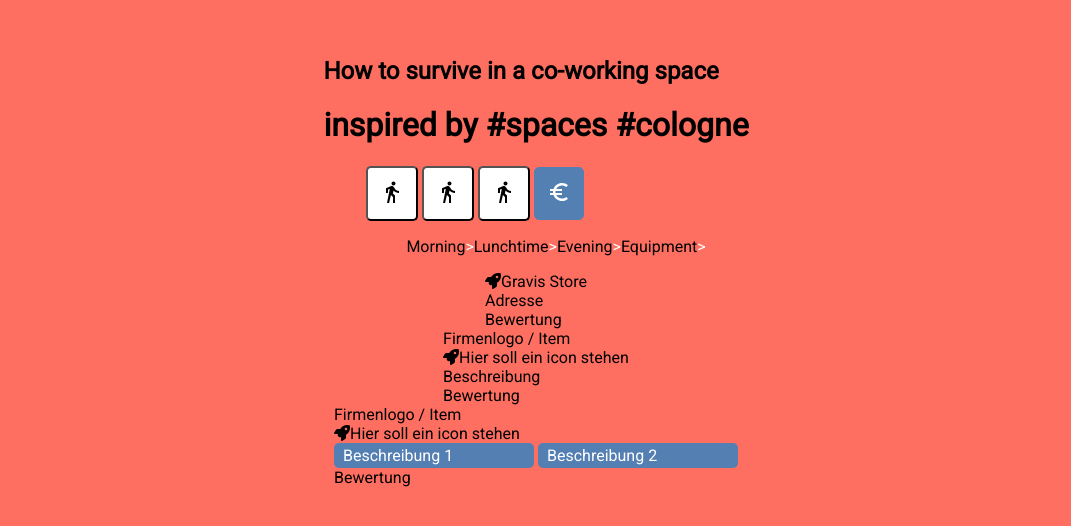
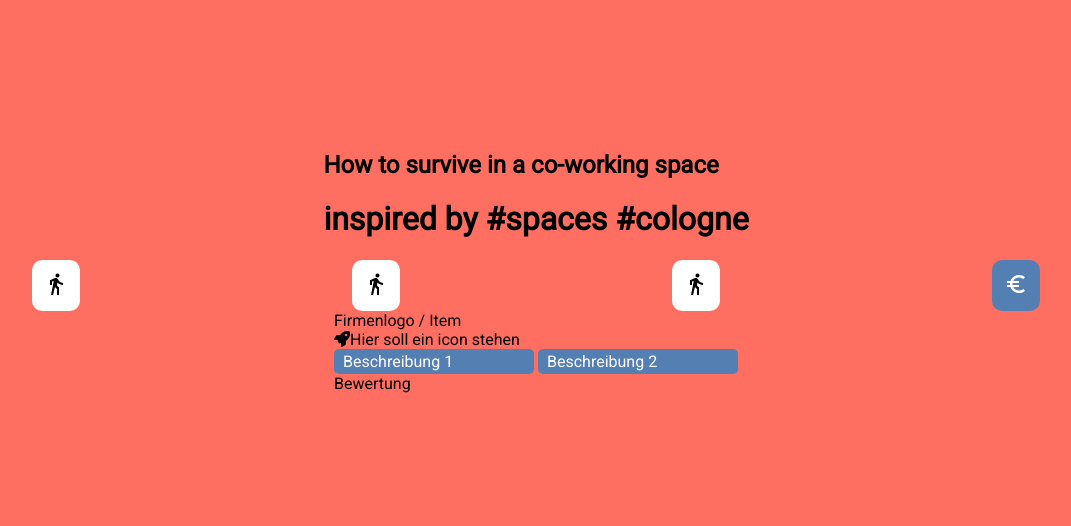
Before and after one commit to manuelwecker/around-spaces-css, a website built with Parcel: page index.html in a window 1280 px wide. Shown: the part 138-664 px from the top of the page, without its empty margins (104-1175 px from the left). Built offline with nearby package versions, Linux system fonts and the light colour scheme.

Commit message:
add html modules

```diff
--- a/css/_boxcard.scss
+++ b/css/_boxcard.scss
@@ -1,3 +1,24 @@
 .box-container {
   @include FlexCenter(column);
 }
+.boxcard {
+  border: 1 solid $third-color;
+  background-color: $third-color;
+  border-radius: 10px;
+  @include FlexCenter(row);
+  flex-wrap: wrap;
+  padding: 10px;
+  margin: 20px;
+  width: 340px;
+}
+.boxcard__left {
+  padding: 20px;
+}
+.boxcard__right {
+  padding: 20px;
+}
+.boxcard__right__title {
+  font-size: 1.2em;
+  font-weight: bold;
+  color: $third-color;
+}
--- a/css/_nav.scss
+++ b/css/_nav.scss
@@ -1,44 +1,45 @@
-nav {
-  button {
-    display: inline-block;
-    width: auto;
-    color: $primary-color;
-    padding: 12px;
-    background-color: $third-color;
-    border-radius: 5px;
-  }
-}
-
 .nav {
   @include FlexCenter(row);
-  li {
-    list-style-type: none;
-  }
-  li::after {
-    content: ">";
-    color: $third-color;
-  }
+  width: 100%;
+  justify-content: space-around;
+
+  // li {
+  //   list-style-type: none;
+  // }
+  // li::after {
+  //   content: ">";
+  //   color: $third-color;
+  // }
 }
 
 .nav__button {
+  display: inline-block;
+  width: auto;
+  color: $primary-color;
+  padding: 12px;
+  background-color: $third-color;
+  border-radius: 10px;
+  border: none;
+  outline: none;
   &__icon {
     width: 50px;
     height: 50px;
   }
   &--active {
+    fill: $third-color;
+    background-color: $primary-color;
+    border: none;
+  }
+  &:hover {
+    fill: $third-color;
+    background-color: $primary-color;
+  }
+  &:active {
+    fill: $third-color;
+    background-color: $primary-color;
   }
 }
 
-.nav-button a:hover {
-  fill: $secondary-color;
-}
-
-.nav-button--active {
-  fill: $third-color;
-  background-color: $primary-color;
-  border: 1px solid $primary-color;
-}
-
-.btn {
-  color: aqua;
-}
+// .nav__button a:hover {
+//   fill: primary-color;
+// }
--- a/index.html
+++ b/index.html
@@ -22,58 +22,53 @@
       <h2>How to survive in a co-working space</h2>
       <h1 class="color-inverted">inspired by #spaces #cologne</h1>
     </header>
-    <nav>
-      <button class="nav-button">
-        <a href="#">
+    <nav class="nav">
+      <button class="nav__button">
         <svg
           xmlns="http://www.w3.org/2000/svg"
           width="24"
           height="24"
-            viewBox="0 0 24 24"
-          >
-            <path fill="none" d="M0 0h24v24H0z" />
-            <path
-              d="M13.5 5.5c1.1 0 2-.9 2-2s-.9-2-2-2-2 .9-2 2 .9 2 2 2zM9.8 8.9L7 23h2.1l1.8-8 2.1 2v6h2v-7.5l-2.1-2 .6-3C14.8 12 16.8 13 19 13v-2c-1.9 0-3.5-1-4.3-2.4l-1-1.6c-.4-.6-1-1-1.7-1-.3 0-.5.1-.8.1L6 8.3V13h2V9.6l1.8-.7"
-            /></svg
-        ></a>
-      </button>
-      <button class="nav-button">
-        <a href="#">
-          <svg
-            xmlns="http://www.w3.org/2000/svg"
-            width="24"
-            height="24"
-            viewBox="0 0 24 24"
+          viewbox="0 0 24 24"
         >
           <path fill="none" d="M0 0h24v24H0z" />
           <path
             d="M13.5 5.5c1.1 0 2-.9 2-2s-.9-2-2-2-2 .9-2 2 .9 2 2 2zM9.8 8.9L7 23h2.1l1.8-8 2.1 2v6h2v-7.5l-2.1-2 .6-3C14.8 12 16.8 13 19 13v-2c-1.9 0-3.5-1-4.3-2.4l-1-1.6c-.4-.6-1-1-1.7-1-.3 0-.5.1-.8.1L6 8.3V13h2V9.6l1.8-.7"
           />
         </svg>
-        </a>
       </button>
-      <button class="nav-button">
-        <a href="#">
+      <button class="nav__button">
         <svg
           xmlns="http://www.w3.org/2000/svg"
           width="24"
           height="24"
-            viewBox="0 0 24 24"
+          viewbox="0 0 24 24"
         >
           <path fill="none" d="M0 0h24v24H0z" />
           <path
             d="M13.5 5.5c1.1 0 2-.9 2-2s-.9-2-2-2-2 .9-2 2 .9 2 2 2zM9.8 8.9L7 23h2.1l1.8-8 2.1 2v6h2v-7.5l-2.1-2 .6-3C14.8 12 16.8 13 19 13v-2c-1.9 0-3.5-1-4.3-2.4l-1-1.6c-.4-.6-1-1-1.7-1-.3 0-.5.1-.8.1L6 8.3V13h2V9.6l1.8-.7"
           />
         </svg>
-        </a>
       </button>
-
-      <button class="nav-button nav-button--active">
+      <button class="nav__button">
         <svg
           xmlns="http://www.w3.org/2000/svg"
           width="24"
           height="24"
-          viewBox="0 0 24 24"
+          viewbox="0 0 24 24"
+        >
+          <path fill="none" d="M0 0h24v24H0z" />
+          <path
+            d="M13.5 5.5c1.1 0 2-.9 2-2s-.9-2-2-2-2 .9-2 2 .9 2 2 2zM9.8 8.9L7 23h2.1l1.8-8 2.1 2v6h2v-7.5l-2.1-2 .6-3C14.8 12 16.8 13 19 13v-2c-1.9 0-3.5-1-4.3-2.4l-1-1.6c-.4-.6-1-1-1.7-1-.3 0-.5.1-.8.1L6 8.3V13h2V9.6l1.8-.7"
+          />
+        </svg>
+      </button>
+
+      <button class="nav__button nav__button--active">
+        <svg
+          xmlns="http://www.w3.org/2000/svg"
+          width="24"
+          height="24"
+          viewbox="0 0 24 24"
         >
           <path
             d="M15 18.5c-2.51 0-4.68-1.42-5.76-3.5H15v-2H8.58c-.05-.33-.08-.66-.08-1s.03-.67.08-1H15V9H9.24C10.32 6.92 12.5 5.5 15 5.5c1.61 0 3.09.59 4.23 1.57L21 5.3C19.41 3.87 17.3 3 15 3c-3.92 0-7.24 2.51-8.48 6H3v2h3.06c-.04.33-.06.66-.06 1 0 .34.02.67.06 1H3v2h3.52c1.24 3.49 4.56 6 8.48 6 2.31 0 4.41-.87 6-2.3l-1.78-1.77c-1.13.98-2.6 1.57-4.22 1.57z"
@@ -81,36 +76,14 @@
           <path fill="none" d="M0 0h24v24H0z" />
         </svg>
       </button>
-      <ul class="nav">
+      <!-- <ul class="nav">
         <li>Morning</li>
         <li>Lunchtime</li>
         <li>Evening</li>
         <li>Equipment</li>
-      </ul>
+      </ul> -->
     </nav>
     <div class="box-container">
-      <!-- card1 start -->
-      <div class="box-card">
-        <div class="box-card-left"></div>
-        <div class="box-card-right">
-          <div><i class="fas fa-rocket"></i>Gravis Store</div>
-          <div>Adresse</div>
-          <div>Bewertung</div>
-        </div>
-      </div>
-      <!-- card1 end-->
-      <!-- card1 start -->
-      <div class="box-card">
-        <div class="box-card-left">
-          Firmenlogo / Item
-        </div>
-        <div class="box-card-right">
-          <div><i class="fas fa-rocket"></i>Hier soll ein icon stehen</div>
-          <div>Beschreibung</div>
-          <div>Bewertung</div>
-        </div>
-      </div>
-      <!-- card1 end-->
       <!-- card1 start -->
       <div class="box-card">
         <div class="box-card-left">
```
Lines whose indentation alone changed are shown as unchanged.
